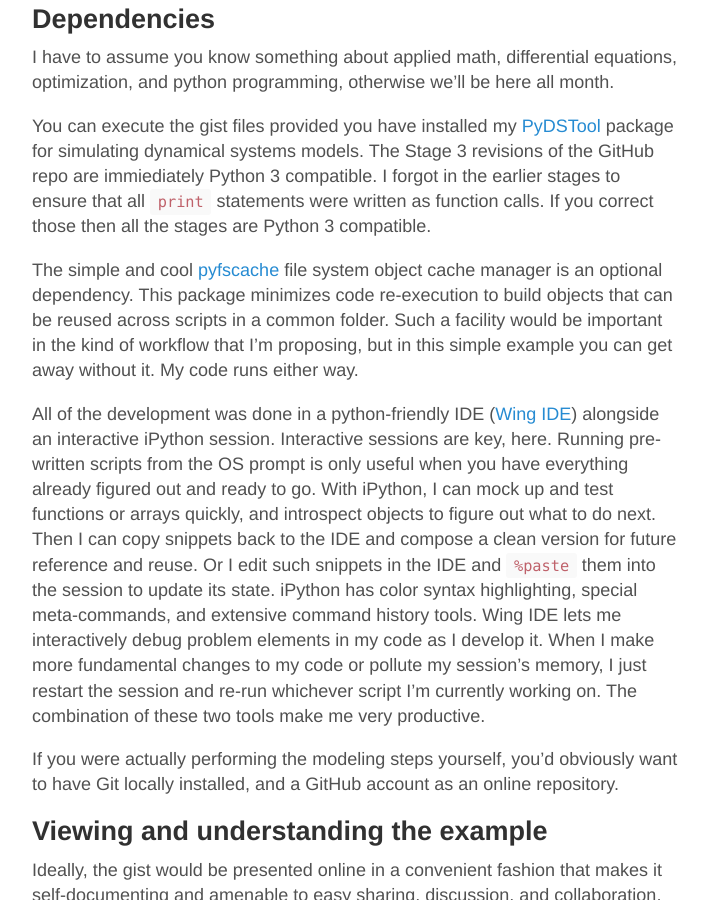
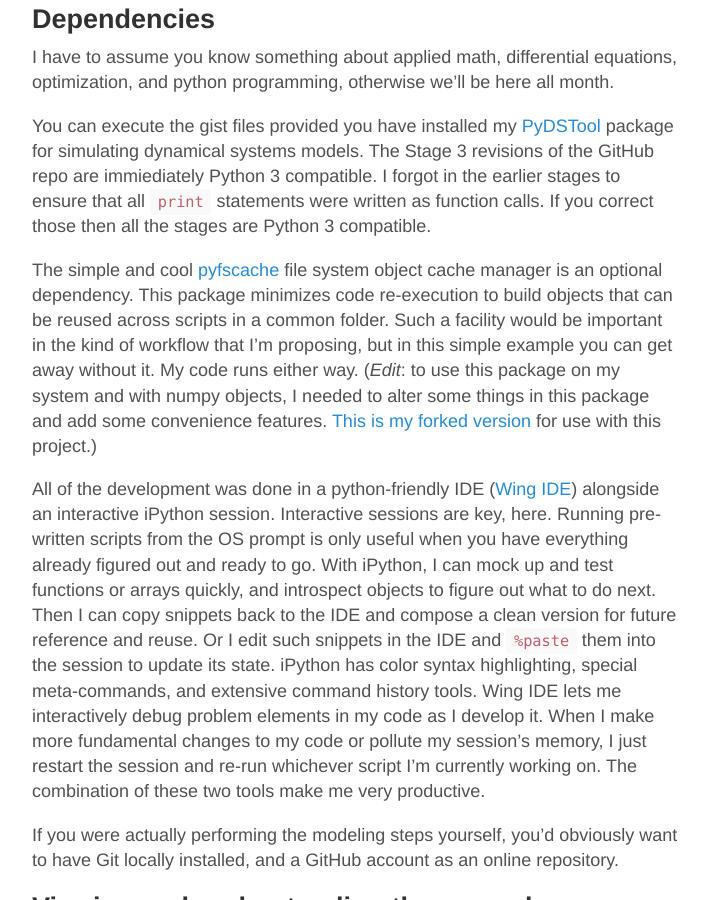
Before and after one commit to robclewley/robclewley.github.io, a Jekyll site: the page built from _posts/2015-04-06-capturing-the-provenance-of-model-prototyping-and-development.md, in a window 1280 px wide and 900 px high, scrolled down 1262 px. Shown: the whole window, without its empty margins (284-993 px from the left). Built offline with Jekyll 4.4.1, drawn with Linux system fonts in a browser that asks for light colours; Markdown is read by kramdown in place of the engine named in the settings; comment, search, counter and statistics services are not loaded.

Commit message:
Updated pyfscache reference

```diff
--- a/_posts/2015-04-06-capturing-the-provenance-of-model-prototyping-and-development.md
+++ b/_posts/2015-04-06-capturing-the-provenance-of-model-prototyping-and-development.md
@@ -72,12 +72,16 @@ ensure that all `print` statements were written as function calls. If
 you correct those then all the stages are Python 3 compatible.
 
 The simple and cool
-[pyfscache](https://pypi.python.org/pypi/pyfscache) file system
-object cache manager is an optional dependency. This package minimizes
-code re-execution to build objects that can be reused across scripts
-in a common folder. Such a facility would be important in the kind of
+[pyfscache](https://pypi.python.org/pypi/pyfscache) file system object
+cache manager is an optional dependency. This package minimizes code
+re-execution to build objects that can be reused across scripts in a
+common folder. Such a facility would be important in the kind of
 workflow that I'm proposing, but in this simple example you can get
-away without it. My code runs either way.
+away without it. My code runs either way. (*Edit*: to use this package
+on my system and with numpy objects, I needed to alter some things in
+this package and add some convenience
+features. [This is my forked version](https://github.com/robclewley/pyfscache)
+for use with this project.)
 
 All of the development was done in a python-friendly IDE
 ([Wing IDE](https://wingware.com/)) alongside an interactive iPython
```
